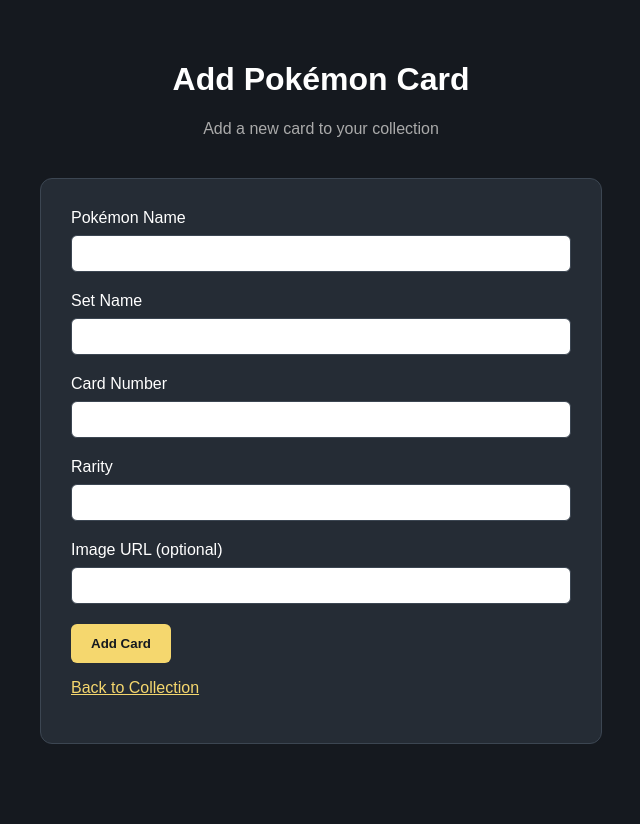
After one commit to CIDS-484-Fall-2026/pokemon-card-manager, a Spring Boot app: page /collection/add in a window 1280 px wide. The commit adds this page. Shown: the whole page, without its empty margins (319-959 px from the left). Run offline with Spring Boot 4, Linux system fonts and the light colour scheme.

Commit message:
Add card submission form and shared CSS stylesheet

```diff
--- a/src/main/java/com/mason/pokemoncardmanager/controller/CollectionController.java
+++ b/src/main/java/com/mason/pokemoncardmanager/controller/CollectionController.java
@@ -1,10 +1,12 @@
-
 package com.mason.pokemoncardmanager.controller;
 
+import com.mason.pokemoncardmanager.model.PokemonCard;
 import com.mason.pokemoncardmanager.repository.PokemonCardRepository;
 import org.springframework.stereotype.Controller;
 import org.springframework.ui.Model;
 import org.springframework.web.bind.annotation.GetMapping;
+import org.springframework.web.bind.annotation.ModelAttribute;
+import org.springframework.web.bind.annotation.PostMapping;
 
 @Controller
 public class CollectionController {
@@ -22,4 +24,18 @@ public class CollectionController {
         model.addAttribute("cards", cardRepository.findAll());
         return "collection";
     }
+
+    // Displays the form for adding a new Pokemon card.
+    @GetMapping("/collection/add")
+    public String showAddCardForm() {
+        return "add-card";
+    }
+
+    // Saves the submitted card to Oracle and returns to the collection.
+    @PostMapping("/collection/add")
+    public String addCard(@ModelAttribute PokemonCard card) {
+        card.setId(null);
+        cardRepository.save(card);
+        return "redirect:/collection";
+    }
 }
--- /dev/null
+++ b/src/main/resources/static/css/styles.css
@@ -0,0 +1,106 @@
+body {
+    font-family: Arial, sans-serif;
+    background-color: #15191f;
+    color: white;
+    margin: 0;
+    padding: 40px;
+    min-height: 100vh;
+    box-sizing: border-box;
+}
+
+h1 {
+    text-align: center;
+}
+
+.subtitle {
+    text-align: center;
+    color: #aaaaaa;
+}
+
+.collection {
+    display: grid;
+    grid-template-columns: repeat(auto-fill, minmax(220px, 1fr));
+    gap: 20px;
+    margin-top: 40px;
+}
+
+.card {
+    background-color: #252c35;
+    border-radius: 12px;
+    padding: 20px;
+    border: 1px solid #3c4652;
+}
+
+.card img {
+    width: 100%;
+    height: auto;
+    border-radius: 8px;
+    margin-bottom: 15px;
+}
+
+.card h2 {
+    margin-top: 0;
+    color: #f5d76e;
+}
+
+.card p {
+    color: #dddddd;
+}
+
+.empty-message {
+    text-align: center;
+    margin-top: 50px;
+}
+
+.add-card-button {
+    display: block;
+    width: fit-content;
+    margin: 25px auto 0;
+    padding: 12px 20px;
+    background-color: #f5d76e;
+    color: #15191f;
+    text-decoration: none;
+    font-weight: bold;
+    border-radius: 6px;
+}
+
+.add-card-button:hover {
+    background-color: #e6c65d;
+}
+
+.form-container {
+    max-width: 500px;
+    margin: 40px auto;
+    background-color: #252c35;
+    padding: 30px;
+    border-radius: 12px;
+    border: 1px solid #3c4652;
+}
+
+label {
+    display: block;
+    margin-bottom: 8px;
+}
+
+input {
+    width: 100%;
+    padding: 10px;
+    margin-bottom: 20px;
+    border: 1px solid #3c4652;
+    border-radius: 6px;
+    box-sizing: border-box;
+}
+
+button {
+    background-color: #f5d76e;
+    color: #15191f;
+    padding: 12px 20px;
+    border: none;
+    border-radius: 6px;
+    cursor: pointer;
+    font-weight: bold;
+}
+
+a {
+    color: #f5d76e;
+}
--- /dev/null
+++ b/src/main/resources/templates/add-card.html
@@ -0,0 +1,45 @@
+<!DOCTYPE html>
+<html lang="en" xmlns:th="http://www.thymeleaf.org">
+<head>
+    <meta charset="UTF-8">
+    <title>Add Pokémon Card</title>
+
+    <link rel="stylesheet" th:href="@{/css/styles.css}">
+
+</head>
+
+<body>
+
+<h1>Add Pokémon Card</h1>
+<p class="subtitle">Add a new card to your collection</p>
+
+<div class="form-container">
+
+    <!-- Sends the entered card information to Spring Boot -->
+    <form th:action="@{/collection/add}" method="post">
+
+        <label for="name">Pokémon Name</label>
+        <input type="text" id="name" name="name" required>
+
+        <label for="setName">Set Name</label>
+        <input type="text" id="setName" name="setName" required>
+
+        <label for="cardNumber">Card Number</label>
+        <input type="text" id="cardNumber" name="cardNumber" required>
+
+        <label for="rarity">Rarity</label>
+        <input type="text" id="rarity" name="rarity" required>
+
+        <label for="imageUrl">Image URL (optional)</label>
+        <input type="url" id="imageUrl" name="imageUrl">
+
+        <button type="submit">Add Card</button>
+
+    </form>
+
+    <p><a th:href="@{/collection}">Back to Collection</a></p>
+
+</div>
+
+</body>
+</html>
```
Also changed, not shown: src/main/resources/templates/collection.html (+3 -54 lines).
